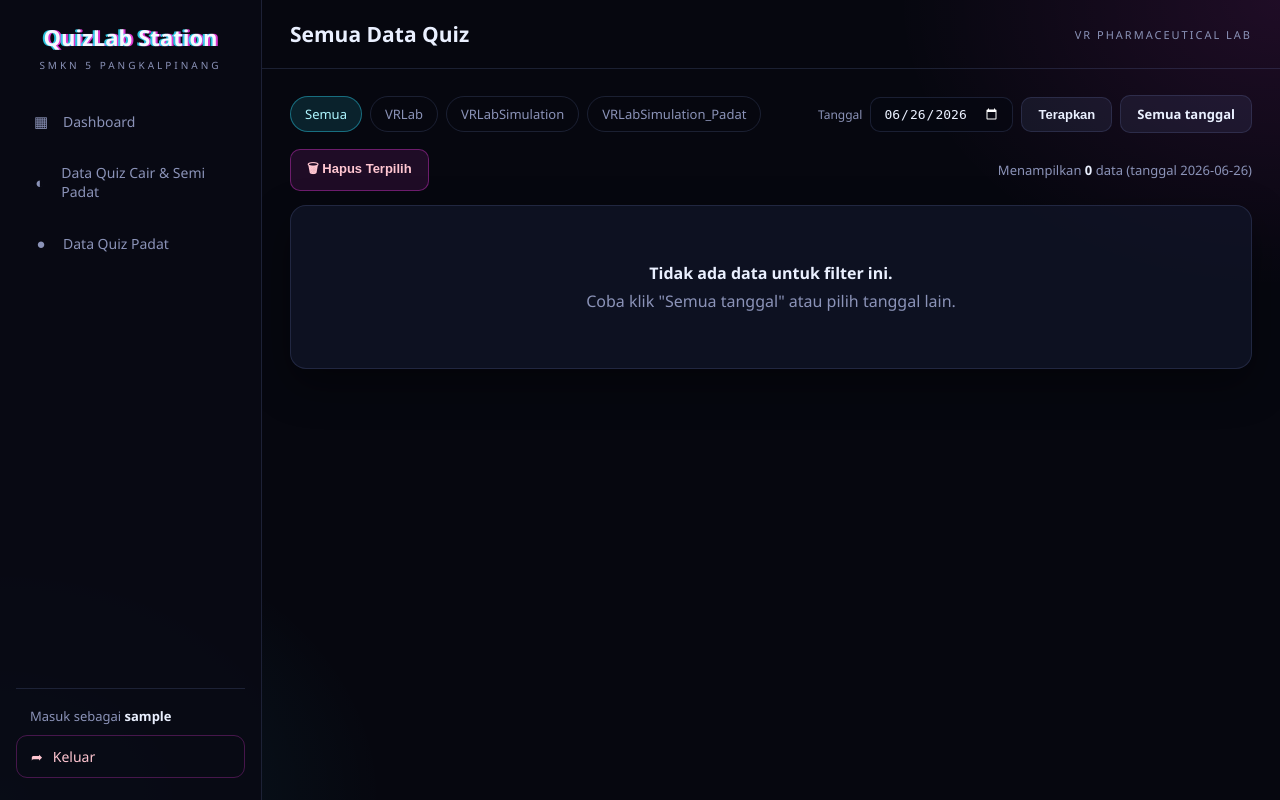
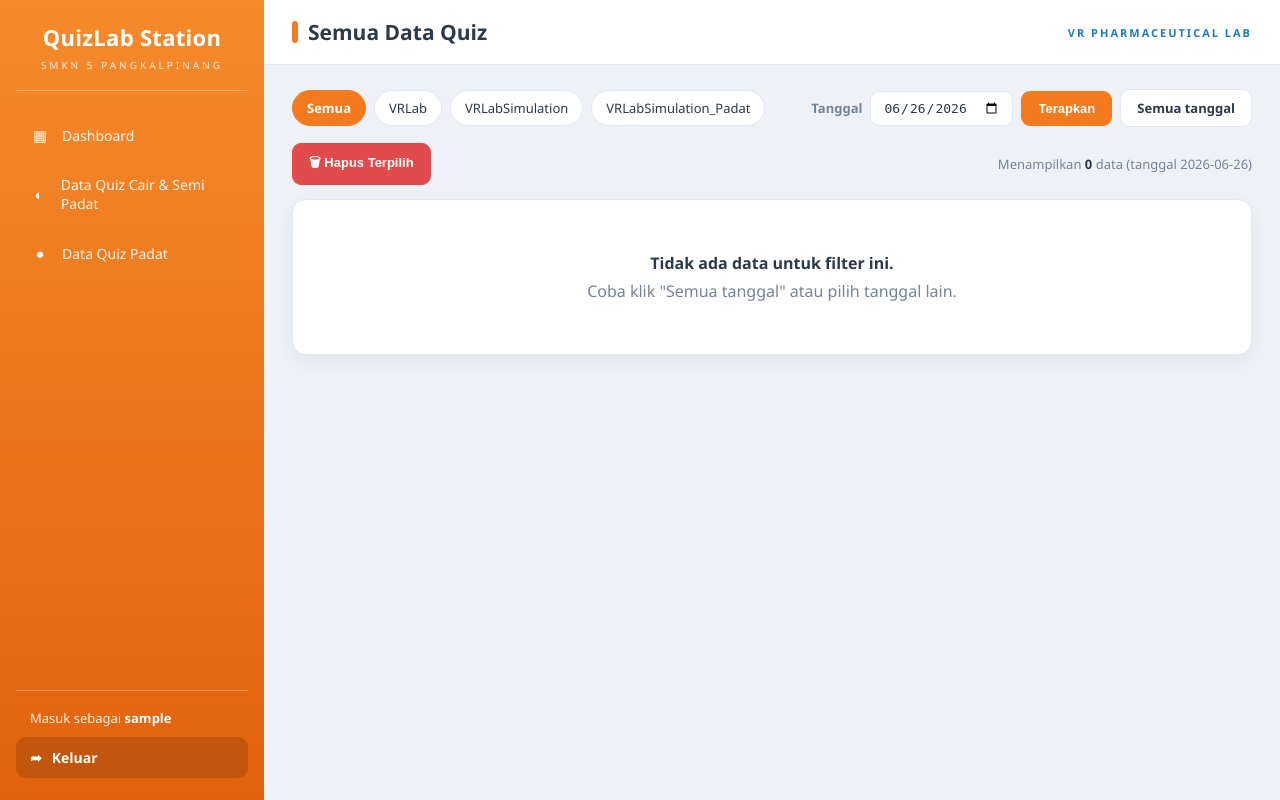
Before and after one commit to NessLM/quizlab-station, a PHP site: page /quizlab-station/data_quiz.php in a window 1280 px wide. Run offline with PHP 8.4, Linux system fonts and the light colour scheme; the visitor is signed in with stand-in values (Sample User, id 1); data that the repository does not hold is empty.

Commit message:
Push This

```diff
--- a/assets/css/style.css
+++ b/assets/css/style.css
@@ -1,157 +1,175 @@
 /* =====================================================================
-   style.css — Tampilan panel admin QuizLab Station (tema gelap anaglyph)
+   style.css — Panel admin QuizLab Station
+   Tema: SMKN 5 Pangkalpinang (oranye + biru + kuning, latar terang)
    ===================================================================== */
 :root{
-  --bg:#06070f; --cyan:#2de2ff; --magenta:#ff3df0;
-  --teks:#eaf0ff; --redup:#8b93b8; --kartu:rgba(18,22,42,.7); --garis:rgba(125,145,210,.18);
+  --oranye:#F47A1F; --oranye-tua:#DA6510;
+  --biru:#2278B5;   --biru-tua:#1B5E8F;
+  --kuning:#FFC107;
+  --bg:#EEF2F7; --kartu:#FFFFFF;
+  --teks:#2B3A4B; --redup:#73839A; --garis:#E2E8F0;
+  --hijau:#16774E; --merah:#E14B4B;
 }
 *{ box-sizing:border-box; margin:0; padding:0; }
 body{
-  font-family:"Segoe UI",system-ui,Arial,sans-serif; color:var(--teks); min-height:100vh;
-  background:
-    radial-gradient(50% 60% at 100% 0, rgba(255,61,240,.10), transparent 60%),
-    radial-gradient(50% 60% at 0 100%, rgba(45,226,255,.10), transparent 60%), var(--bg);
+  font-family:"Segoe UI",system-ui,Arial,sans-serif; color:var(--teks);
+  background:var(--bg); min-height:100vh;
 }
 .app{ display:flex; min-height:100vh; }
 
-/* ---------- Sidebar ---------- */
+/* ---------- Sidebar (oranye) ---------- */
 .sidebar{
-  width:262px; flex-shrink:0; background:rgba(8,10,20,.88); border-right:1px solid var(--garis);
+  width:264px; flex-shrink:0; color:#fff;
+  background:linear-gradient(180deg, #F58A2B 0%, #E2620E 100%);
   display:flex; flex-direction:column; padding:22px 16px; position:sticky; top:0; height:100vh;
 }
-.brand{ text-align:center; margin-bottom:26px; }
-.brand .nama{
-  font-size:22px; font-weight:800; color:#f6f8ff;
-  text-shadow:-2px 0 0 rgba(45,226,255,.85), 2px 0 0 rgba(255,61,240,.85);
-}
-.brand .sub{ display:block; font-size:10px; letter-spacing:3px; color:var(--redup); margin-top:6px; }
+.brand{ text-align:center; margin-bottom:22px; padding-bottom:18px; border-bottom:1px solid rgba(255,255,255,.28); }
+.brand .nama{ font-size:22px; font-weight:800; color:#fff; letter-spacing:.3px; }
+.brand .sub{ display:block; font-size:10px; letter-spacing:3px; color:rgba(255,255,255,.85); margin-top:6px; }
 
 .menu{ display:flex; flex-direction:column; gap:6px; flex:1; }
 .item{
-  display:flex; align-items:center; gap:12px; padding:12px 14px; border-radius:11px;
-  color:var(--redup); text-decoration:none; font-size:14px; border:1px solid transparent; transition:.15s;
+  display:flex; align-items:center; gap:12px; padding:12px 14px; border-radius:10px;
+  color:rgba(255,255,255,.92); text-decoration:none; font-size:14px; font-weight:500; transition:.15s;
 }
-.item:hover{ background:rgba(45,226,255,.06); color:var(--teks); }
-.item.aktif{
-  background:rgba(45,226,255,.10); color:#aef6ff; border-color:rgba(45,226,255,.35);
-  box-shadow:inset 3px 0 0 var(--cyan);
-}
+.item:hover{ background:rgba(255,255,255,.18); }
+.item.aktif{ background:#fff; color:var(--oranye-tua); font-weight:700; box-shadow:0 4px 12px rgba(0,0,0,.12); }
 .item .ikon{ font-size:15px; width:20px; text-align:center; }
 
-.sidebar-bawah{ border-top:1px solid var(--garis); padding-top:14px; margin-top:14px; }
-.user{ font-size:13px; color:var(--redup); padding:4px 14px 10px; }
-.user b{ color:var(--teks); }
+.sidebar-bawah{ border-top:1px solid rgba(255,255,255,.28); padding-top:14px; margin-top:14px; }
+.user{ font-size:13px; color:rgba(255,255,255,.9); padding:4px 14px 10px; }
+.user b{ color:#fff; }
 .keluar{
-  display:flex; align-items:center; gap:10px; padding:11px 14px; border-radius:11px;
-  color:#ffc6d1; text-decoration:none; font-size:14px; border:1px solid rgba(255,61,240,.25);
+  display:flex; align-items:center; gap:10px; padding:11px 14px; border-radius:10px;
+  color:#fff; text-decoration:none; font-size:14px; font-weight:600; background:rgba(0,0,0,.14);
 }
-.keluar:hover{ background:rgba(255,61,240,.10); }
+.keluar:hover{ background:rgba(0,0,0,.24); }
 
 /* ---------- Konten ---------- */
 .konten{ flex:1; display:flex; flex-direction:column; min-width:0; }
 .topbar{
-  padding:20px 28px; border-bottom:1px solid var(--garis);
-  display:flex; align-items:center; justify-content:space-between; gap:12px;
+  padding:18px 28px; background:#fff; border-bottom:1px solid var(--garis);
+  display:flex; align-items:center; justify-content:space-between; gap:12px; position:sticky; top:0; z-index:5;
 }
-.topbar h1{ font-size:21px; font-weight:700; }
-.topbar .sekolah{ font-size:11px; letter-spacing:2px; color:var(--redup); text-transform:uppercase; }
-.isi{ padding:26px 28px; flex:1; }
+.topbar h1{ font-size:21px; font-weight:800; color:var(--teks); display:flex; align-items:center; gap:10px; }
+.topbar h1::before{ content:""; width:6px; height:22px; border-radius:3px; background:var(--oranye); }
+.topbar .sekolah{ font-size:11px; letter-spacing:2px; color:var(--biru); text-transform:uppercase; font-weight:700; }
+.isi{ padding:24px 28px; flex:1; }
 
 /* ---------- Kartu statistik ---------- */
-.stat-grid{ display:grid; grid-template-columns:repeat(auto-fit,minmax(190px,1fr)); gap:16px; margin-bottom:24px; }
+.stat-grid{ display:grid; grid-template-columns:repeat(auto-fit,minmax(190px,1fr)); gap:16px; margin-bottom:22px; }
 .stat{
-  background:var(--kartu); border:1px solid var(--garis); border-radius:16px; padding:20px;
-  box-shadow:0 16px 40px rgba(0,0,0,.4);
+  background:var(--kartu); border:1px solid var(--garis); border-radius:14px; padding:18px 20px;
+  box-shadow:0 6px 18px rgba(31,58,90,.06); border-top:4px solid var(--oranye);
 }
-.stat .angka{ font-size:34px; font-weight:800; color:var(--cyan); line-height:1; }
-.stat.magenta .angka{ color:var(--magenta); }
+.stat.biru{ border-top-color:var(--biru); }
+.stat .angka{ font-size:32px; font-weight:800; color:var(--oranye); line-height:1; }
+.stat.biru .angka{ color:var(--biru); }
 .stat .ket{ font-size:13px; color:var(--redup); margin-top:8px; }
-.ket small{ font-size:11px; opacity:.7; }
+.ket small{ font-size:11px; opacity:.8; }
 
-/* ---------- Baris filter (pills kiri + filter tanggal kanan) ---------- */
+/* ---------- Baris filter (pills kiri + tanggal kanan) ---------- */
 .baris-filter{ display:flex; flex-wrap:wrap; gap:12px; align-items:center; justify-content:space-between; margin-bottom:16px; }
 .pills{ display:flex; flex-wrap:wrap; gap:8px; }
 .filter-pill{
-  font-size:13px; color:var(--redup); text-decoration:none; padding:8px 14px;
-  border-radius:999px; border:1px solid var(--garis); transition:.15s;
+  font-size:13px; color:var(--teks); text-decoration:none; padding:8px 14px; border-radius:999px;
+  border:1px solid var(--garis); background:#fff; font-weight:500; transition:.15s;
 }
-.filter-pill:hover{ background:rgba(45,226,255,.06); color:var(--teks); }
-.filter-pill.aktif{ background:rgba(45,226,255,.12); color:#aef6ff; border-color:rgba(45,226,255,.4); }
+.filter-pill:hover{ border-color:var(--oranye); color:var(--oranye); }
+.filter-pill.aktif{ background:var(--oranye); color:#fff; border-color:var(--oranye); font-weight:700; }
 
 /* ---------- Filter tanggal ---------- */
 .filter-tanggal{ display:flex; flex-wrap:wrap; gap:8px; align-items:center; }
-.filter-tanggal label{ font-size:12px; color:var(--redup); }
+.filter-tanggal label{ font-size:13px; color:var(--redup); font-weight:600; }
 input[type=date]{
-  background:rgba(6,8,18,.7); color:var(--teks); border:1px solid var(--garis);
-  border-radius:10px; padding:8px 12px; font-size:13px; outline:none; color-scheme:dark;
+  background:#fff; color:var(--teks); border:1px solid var(--garis); border-radius:9px;
+  padding:8px 12px; font-size:13px; outline:none;
 }
-input[type=date]:focus{ border-color:var(--cyan); box-shadow:0 0 0 3px rgba(45,226,255,.18); }
+input[type=date]:focus{ border-color:var(--oranye); box-shadow:0 0 0 3px rgba(244,122,31,.15); }
 
 /* ---------- Tombol ---------- */
 .btn{
-  font-size:13px; font-weight:600; color:var(--teks); background:rgba(125,145,210,.10);
-  border:1px solid var(--garis); border-radius:10px; padding:9px 16px; cursor:pointer;
-  text-decoration:none; display:inline-flex; align-items:center; gap:8px; transition:.15s;
+  font-size:13px; font-weight:600; color:var(--teks); background:#fff; border:1px solid var(--garis);
+  border-radius:9px; padding:9px 16px; cursor:pointer; text-decoration:none;
+  display:inline-flex; align-items:center; gap:8px; transition:.15s;
 }
-.btn:hover{ background:rgba(125,145,210,.18); }
-.btn:disabled{ opacity:.45; cursor:not-allowed; }
-.btn-danger{ color:#ffc6d1; background:rgba(255,61,240,.10); border-color:rgba(255,61,240,.35); }
-.btn-danger:hover{ background:rgba(255,61,240,.18); }
+.btn:hover{ background:#F1F5F9; }
+.btn-oranye{ background:var(--oranye); color:#fff; border-color:var(--oranye); }
+.btn-oranye:hover{ background:var(--oranye-tua); }
+.btn-danger{ background:var(--merah); color:#fff; border-color:var(--merah); }
+.btn-danger:hover{ filter:brightness(.93); }
 
-/* ---------- Aksi (tombol hapus kiri + total kanan) ---------- */
+/* ---------- Aksi (hapus kiri + total kanan) ---------- */
 .aksi{ display:flex; flex-wrap:wrap; gap:12px; align-items:center; justify-content:space-between; margin-bottom:14px; }
 .total{ font-size:13px; color:var(--redup); }
 .total b{ color:var(--teks); }
 
 /* ---------- Banner status ---------- */
-.banner{ border-radius:12px; padding:12px 16px; margin-bottom:16px; font-size:14px; }
-.banner-ok{ background:rgba(54,245,176,.10); border:1px solid rgba(54,245,176,.35); color:#b9ffe6; }
-.banner-info{ background:rgba(45,226,255,.08); border:1px solid rgba(45,226,255,.3); color:#aef6ff; }
+.banner{ border-radius:10px; padding:12px 16px; margin-bottom:16px; font-size:14px; font-weight:500; }
+.banner-ok{ background:#E6F6EF; border:1px solid #B7E6D1; color:var(--hijau); }
+.banner-info{ background:#E7F1FB; border:1px solid #C2DDF3; color:var(--biru-tua); }
 
 /* ---------- Tabel ---------- */
 .kartu{
-  background:var(--kartu); border:1px solid var(--garis); border-radius:16px; padding:8px;
-  box-shadow:0 16px 40px rgba(0,0,0,.4); overflow-x:auto;
+  background:var(--kartu); border:1px solid var(--garis); border-radius:14px; padding:6px;
+  box-shadow:0 6px 18px rgba(31,58,90,.06); overflow-x:auto;
 }
 table{ width:100%; border-collapse:collapse; font-size:14px; min-width:640px; }
 th{
-  text-align:left; font-size:11px; letter-spacing:1.5px; text-transform:uppercase; color:var(--cyan);
-  padding:13px 14px; border-bottom:1px solid var(--garis); white-space:nowrap;
+  text-align:left; font-size:11px; letter-spacing:.8px; text-transform:uppercase; color:var(--biru);
+  padding:14px 14px; border-bottom:2px solid var(--garis); white-space:nowrap; background:#F8FAFC;
 }
-td{ padding:12px 14px; border-bottom:1px solid rgba(125,145,210,.10); }
-tr:last-child td{ border-bottom:none; }
-tbody tr:hover td{ background:rgba(45,226,255,.05); }
-.id{ color:var(--redup); } .nama{ font-weight:600; }
+td{ padding:13px 14px; border-bottom:1px solid var(--garis); }
+tbody tr:last-child td{ border-bottom:none; }
+tbody tr:hover td{ background:#FFF7F0; }
+.id{ color:var(--redup); } .nama{ font-weight:700; }
 .skor{
-  display:inline-block; min-width:40px; text-align:center; font-weight:700; color:#aef6ff;
-  background:rgba(45,226,255,.12); border:1px solid rgba(45,226,255,.4); border-radius:8px; padding:3px 10px;
+  display:inline-block; min-width:40px; text-align:center; font-weight:700; color:#fff;
+  background:var(--biru); border-radius:8px; padding:3px 10px;
 }
-.benar{ font-weight:700; color:var(--teks); }
-.benar small{ color:var(--redup); font-weight:400; }
+.benar{ font-weight:700; color:var(--oranye-tua); }
+.benar small{ color:var(--redup); font-weight:500; }
 .waktu{ color:var(--redup); white-space:nowrap; }
 
-/* checkbox kolom */
-.cek{ width:16px; height:16px; accent-color:#2de2ff; cursor:pointer; vertical-align:middle; }
+.cek{ width:16px; height:16px; accent-color:var(--oranye); cursor:pointer; vertical-align:middle; }
 th.kol-cek, td.kol-cek{ width:38px; text-align:center; }
 
-/* badge lokasi */
 .lokasi-badge{
-  display:inline-block; font-size:12px; padding:3px 10px; border-radius:8px;
-  background:rgba(125,145,210,.12); border:1px solid var(--garis); color:var(--teks);
+  display:inline-block; font-size:12px; padding:3px 10px; border-radius:8px; font-weight:600;
+  background:#EDF1F6; border:1px solid var(--garis); color:var(--teks);
 }
-.lokasi-badge.cair{ color:#aef6ff; background:rgba(45,226,255,.10); border-color:rgba(45,226,255,.35); }
-.lokasi-badge.padat{ color:#ffc6f6; background:rgba(255,61,240,.10); border-color:rgba(255,61,240,.35); }
+.lokasi-badge.cair{ color:var(--biru); background:#E7F1FB; border-color:#C2DDF3; }
+.lokasi-badge.padat{ color:var(--oranye-tua); background:#FDEFE3; border-color:#F8D5B8; }
 .scene{ font-size:11px; color:var(--redup); margin-top:3px; }
 
-/* kosong */
-.kosong{ text-align:center; padding:48px 20px; color:var(--redup); }
+.kosong{ text-align:center; padding:46px 20px; color:var(--redup); }
 .kosong b{ display:block; color:var(--teks); font-size:16px; margin-bottom:6px; }
+
+/* ---------- Modal konfirmasi hapus ---------- */
+.modal-overlay{
+  position:fixed; inset:0; background:rgba(20,30,45,.55); display:none;
+  align-items:center; justify-content:center; padding:20px; z-index:50;
+}
+.modal-overlay.tampil{ display:flex; }
+.modal{
+  background:#fff; border-radius:16px; padding:26px 24px; max-width:400px; width:100%;
+  box-shadow:0 24px 60px rgba(0,0,0,.3); text-align:center; animation:munculModal .18s ease;
+}
+@keyframes munculModal{ from{ transform:translateY(10px); opacity:0; } to{ transform:translateY(0); opacity:1; } }
+.modal-ikon{
+  width:60px; height:60px; border-radius:50%; background:#FDECEC; color:var(--merah);
+  display:flex; align-items:center; justify-content:center; margin:0 auto 14px;
+}
+.modal h3{ font-size:19px; color:var(--teks); margin-bottom:8px; }
+.modal p{ font-size:14px; color:var(--redup); line-height:1.55; margin-bottom:20px; }
+.modal-aksi{ display:flex; gap:10px; justify-content:center; }
+.modal-aksi .btn{ min-width:120px; justify-content:center; }
 
 /* ---------- Responsif HP ---------- */
 @media(max-width:760px){
   .app{ flex-direction:column; }
   .sidebar{ width:100%; height:auto; position:static; }
-  .menu{ gap:4px; }
+  .topbar{ position:static; }
   .baris-filter, .aksi{ flex-direction:column; align-items:stretch; }
 }
-@media (prefers-reduced-motion: reduce){ .item,.keluar,.btn,.filter-pill{ transition:none; } }
+@media (prefers-reduced-motion: reduce){ .item,.keluar,.btn,.filter-pill,.modal{ transition:none; animation:none; } }
--- a/dashboard.php
+++ b/dashboard.php
@@ -41,15 +41,15 @@ require __DIR__ . '/includes/header.php';
     <div class="angka"><?= $totalSemua ?></div>
     <div class="ket">Total Data Quiz Masuk</div>
   </div>
-  <div class="stat">
+  <div class="stat biru">
     <div class="angka"><?= $totalCair ?></div>
     <div class="ket">Cair &amp; Semi Padat<br><small>VRLabSimulation</small></div>
   </div>
-  <div class="stat magenta">
+  <div class="stat">
     <div class="angka"><?= $totalPadat ?></div>
     <div class="ket">Padat<br><small>VRLabSimulation_Padat</small></div>
   </div>
-  <div class="stat">
+  <div class="stat biru">
     <div class="angka"><?= $totalVRLab ?></div>
     <div class="ket">VR Lab (Umum)<br><small>VRLab</small></div>
   </div>
--- a/data_quiz.php
+++ b/data_quiz.php
@@ -89,14 +89,13 @@ require __DIR__ . '/includes/header.php';
     <input type="hidden" name="lokasi" value="<?= htmlspecialchars($lokasi) ?>">
     <label for="tgl">Tanggal</label>
     <input type="date" id="tgl" name="tanggal" value="<?= $tanggal === 'semua' ? '' : htmlspecialchars($tanggal) ?>">
-    <button type="submit" class="btn">Terapkan</button>
+    <button type="submit" class="btn btn-oranye">Terapkan</button>
     <a class="btn" href="data_quiz.php?lokasi=<?= urlencode($lokasi) ?>&tanggal=semua">Semua tanggal</a>
   </form>
 </div>
 
-<!-- Form hapus membungkus tabel -->
-<form method="post" action="hapus.php"
-      onsubmit="return confirm('Apakah Anda yakin ingin menghapus data yang dicentang? Tindakan ini tidak bisa dibatalkan.');">
+<!-- Form hapus membungkus tabel (konfirmasi pakai modal UI, lihat bawah) -->
+<form method="post" action="hapus.php" id="formHapus">
   <?= csrfField() ?>
   <input type="hidden" name="kembali" value="<?= htmlspecialchars($lokasi . '|' . $tanggal) ?>">
 
@@ -146,14 +145,69 @@ require __DIR__ . '/includes/header.php';
   </div>
 </form>
 
+<!-- Modal konfirmasi hapus (pengganti alert bawaan browser) -->
+<div class="modal-overlay" id="modalHapus" aria-hidden="true">
+  <div class="modal" role="dialog" aria-modal="true">
+    <div class="modal-ikon">
+      <svg width="28" height="28" viewBox="0 0 24 24" fill="none" stroke="currentColor"
+           stroke-width="2" stroke-linecap="round" stroke-linejoin="round">
+        <path d="M3 6h18M8 6V4a2 2 0 0 1 2-2h4a2 2 0 0 1 2 2v2m3 0v14a2 2 0 0 1-2 2H7a2 2 0 0 1-2-2V6"/>
+        <line x1="10" y1="11" x2="10" y2="17"/><line x1="14" y1="11" x2="14" y2="17"/>
+      </svg>
+    </div>
+    <h3 id="modalJudul">Hapus data?</h3>
+    <p id="modalPesan">Data yang dihapus tidak bisa dikembalikan. Lanjutkan?</p>
+    <div class="modal-aksi">
+      <button type="button" class="btn" id="batalHapus">Batal</button>
+      <button type="button" class="btn btn-danger" id="yaHapus">Ya, Hapus</button>
+    </div>
+  </div>
+</div>
+
 <script>
+  (function () {
+    const form     = document.getElementById('formHapus');
+    const overlay  = document.getElementById('modalHapus');
+    const btnBatal = document.getElementById('batalHapus');
+    const btnYa    = document.getElementById('yaHapus');
+    const judul    = document.getElementById('modalJudul');
+    const pesan    = document.getElementById('modalPesan');
+    const cekSemua = document.getElementById('cekSemua');
+
     // Centang "pilih semua" -> centang/lepas semua baris
-  const cekSemua = document.getElementById('cekSemua');
     if (cekSemua) {
       cekSemua.addEventListener('change', function () {
         document.querySelectorAll('.pilih').forEach(c => c.checked = cekSemua.checked);
       });
     }
+
+    function tutup() { overlay.classList.remove('tampil'); }
+
+    // Klik "Hapus Terpilih" -> tampilkan modal (bukan alert browser)
+    if (form) {
+      form.addEventListener('submit', function (e) {
+        e.preventDefault();
+        const n = document.querySelectorAll('.pilih:checked').length;
+        if (n === 0) {
+          judul.textContent = 'Belum ada yang dipilih';
+          pesan.textContent = 'Centang dulu kotak di samping data yang ingin dihapus.';
+          btnYa.style.display = 'none';
+          btnBatal.textContent = 'Mengerti';
+        } else {
+          judul.textContent = 'Hapus ' + n + ' data?';
+          pesan.textContent = 'Data yang dihapus tidak bisa dikembalikan. Lanjutkan?';
+          btnYa.style.display = '';
+          btnBatal.textContent = 'Batal';
+        }
+        overlay.classList.add('tampil');
+      });
+    }
+
+    btnBatal.addEventListener('click', tutup);
+    btnYa.addEventListener('click', function () { tutup(); form.submit(); });
+    overlay.addEventListener('click', function (e) { if (e.target === overlay) tutup(); });
+    document.addEventListener('keydown', function (e) { if (e.key === 'Escape') tutup(); });
+  })();
 </script>
 
 <?php
```
Also changed, not shown: assets/css/login.css (+27 -34 lines). Lines whose indentation alone changed are shown as unchanged.
